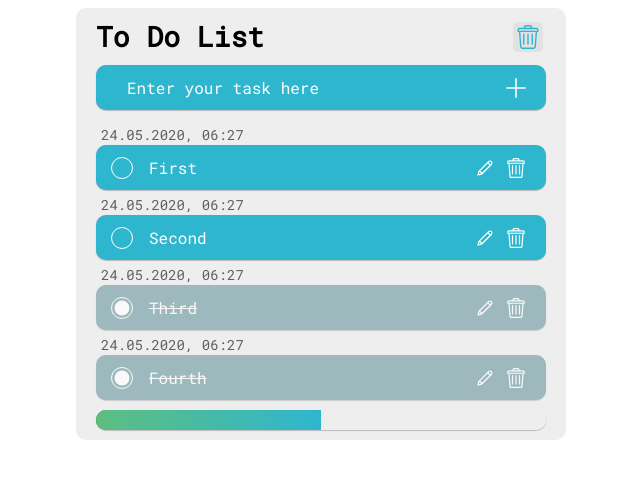
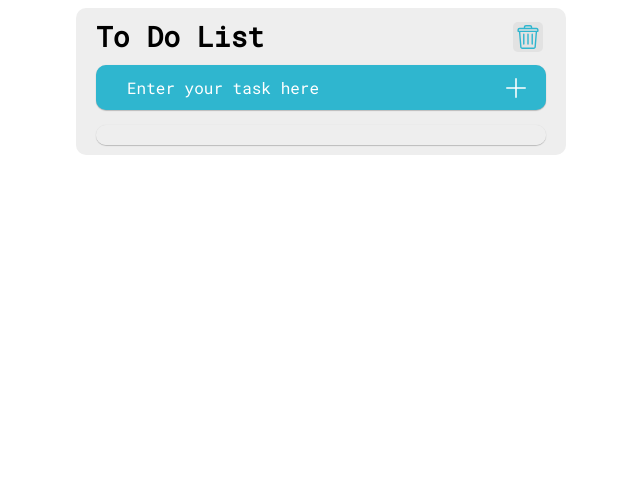
Before and after one commit to kadonomaro/todo-list-2020, a website built with webpack: page index.html in a window 1280 px wide. Both pictures are taken after a click on the button 847 px from the left and 36 px from the top of the page. Shown: the whole page, without its empty margins (319-959 px from the left). Built offline with nearby package versions, Linux system fonts and the light colour scheme; files whose address does not match are found by name.

Commit message:
feat: add clear all func

```diff
--- a/index.html
+++ b/index.html
@@ -12,7 +12,7 @@
     <div class="todo">
         <header class="todo__header">
             <h1 class="todo__title">To Do List</h1>
-            <button class="button button--clear" title="Clear all"></button>
+            <button class="button button--clear js-clear" title="Clear all"></button>
         </header>
         <div class="todo__controls item">
             <label class="item__label">
--- a/src/js/components/List.ts
+++ b/src/js/components/List.ts
@@ -5,7 +5,7 @@ type ID = number | string | undefined;
 export class List {
     public items: Array<IItem>
     constructor(items: Array<IItem>) {
-        this.items = items;
+        this.items = items || [];
     }
 
     add(title: string): void {
@@ -23,11 +23,15 @@ export class List {
         this.items[index].title = title || this.items[index].title;
     }
 
-    remove(id: ID) {
+    remove(id: ID): void {
         if (id) {
             const index: number = this.items.findIndex(item => item.id?.toString() === id);
             this.items.splice(index, 1);
         }
+    }
+
+    clear(): void {
+        this.items.length = 0;
     }
 
     getIndex(id: ID): number {
--- a/src/js/components/LocalStorage.ts
+++ b/src/js/components/LocalStorage.ts
@@ -12,7 +12,7 @@ export class LocalStorage {
         }
     }
 
-    reset() {
+    clear(): void {
         localStorage.removeItem('list');
     }
 }
--- a/src/js/main.ts
+++ b/src/js/main.ts
@@ -10,31 +10,11 @@ const storage = new LocalStorage();
 
 document.addEventListener('DOMContentLoaded', function () {
     const addButton = document.querySelector('.js-add') as HTMLButtonElement;
+    const clearButton = document.querySelector('.js-clear') as HTMLButtonElement;
     const titleInput = document.querySelector('.js-title') as HTMLInputElement;
     const progressBar = document.querySelector('.js-progress') as HTMLProgressElement;
 
-    const items: Array<IItem> = storage.load() || [
-        {
-            id: 1,
-            title: 'First',
-            isComplete: false,
-        },
-        {
-            id: 2,
-            title: 'Second',
-            isComplete: false
-        },
-        {
-            id: 3,
-            title: 'Third',
-            isComplete: true
-        },
-        {
-            id: 4,
-            title: 'Fourth',
-            isComplete: true
-        }
-    ];
+    const items: Array<IItem> = storage.load();
     const list = new List(items);
     const render = new Render(list.items, '.js-list');
 
@@ -42,6 +22,7 @@ document.addEventListener('DOMContentLoaded', function () {
     progressBarUpdate();
 
     addButton.addEventListener('click', addItemHandler);
+    clearButton.addEventListener('click', clearItemsHandler);
     document.addEventListener('click', removeItemHandler);
     document.addEventListener('click', completeItemHandler);
     document.addEventListener('click', editItemHandler);
@@ -106,8 +87,15 @@ document.addEventListener('DOMContentLoaded', function () {
                 progressBarUpdate();
                 storage.save(list.items);
             }
+        }
+    }
 
-        }
+
+    function clearItemsHandler(): void {
+        storage.clear();
+        list.clear();
+        render.start();
+        progressBarUpdate();
     }
 
 
```
